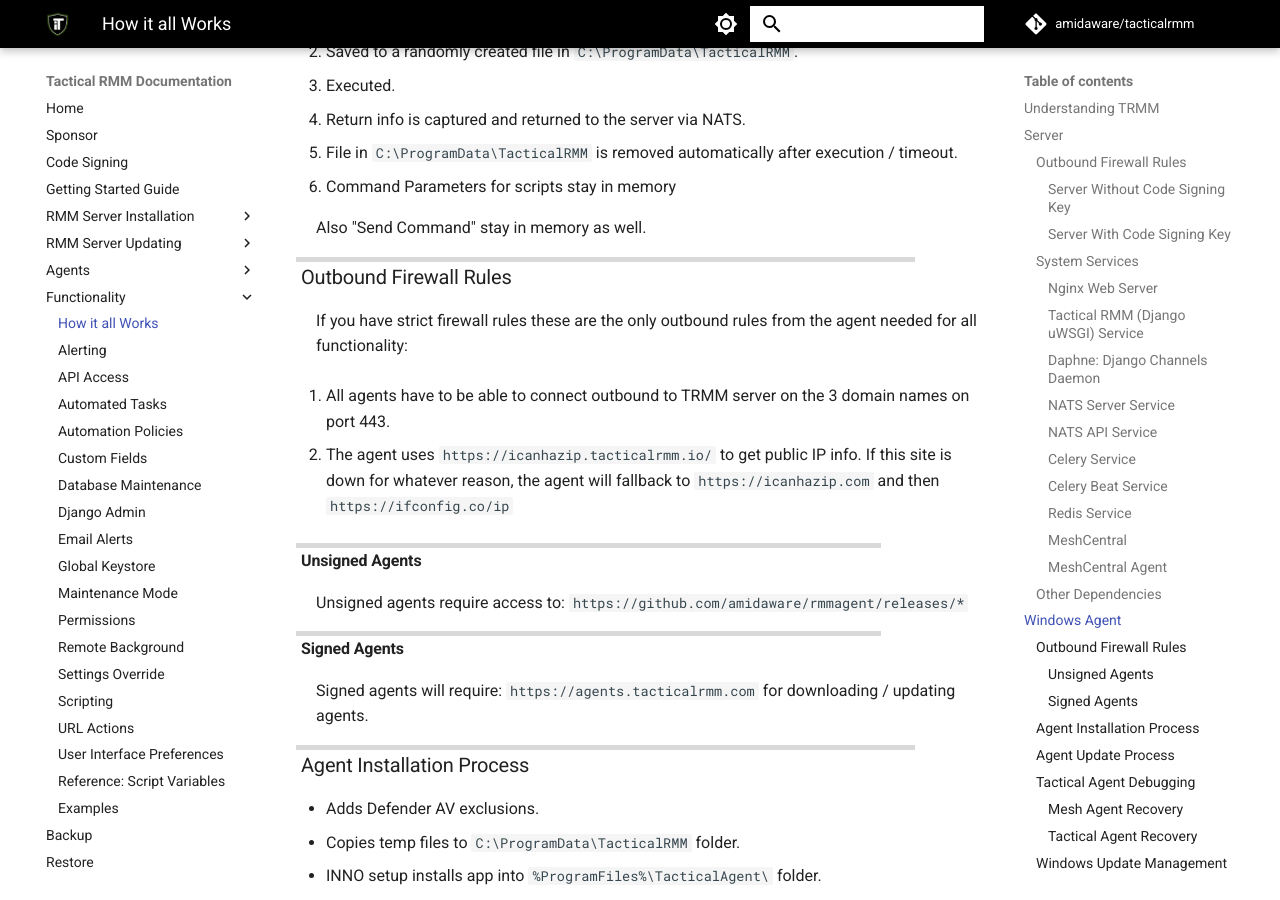
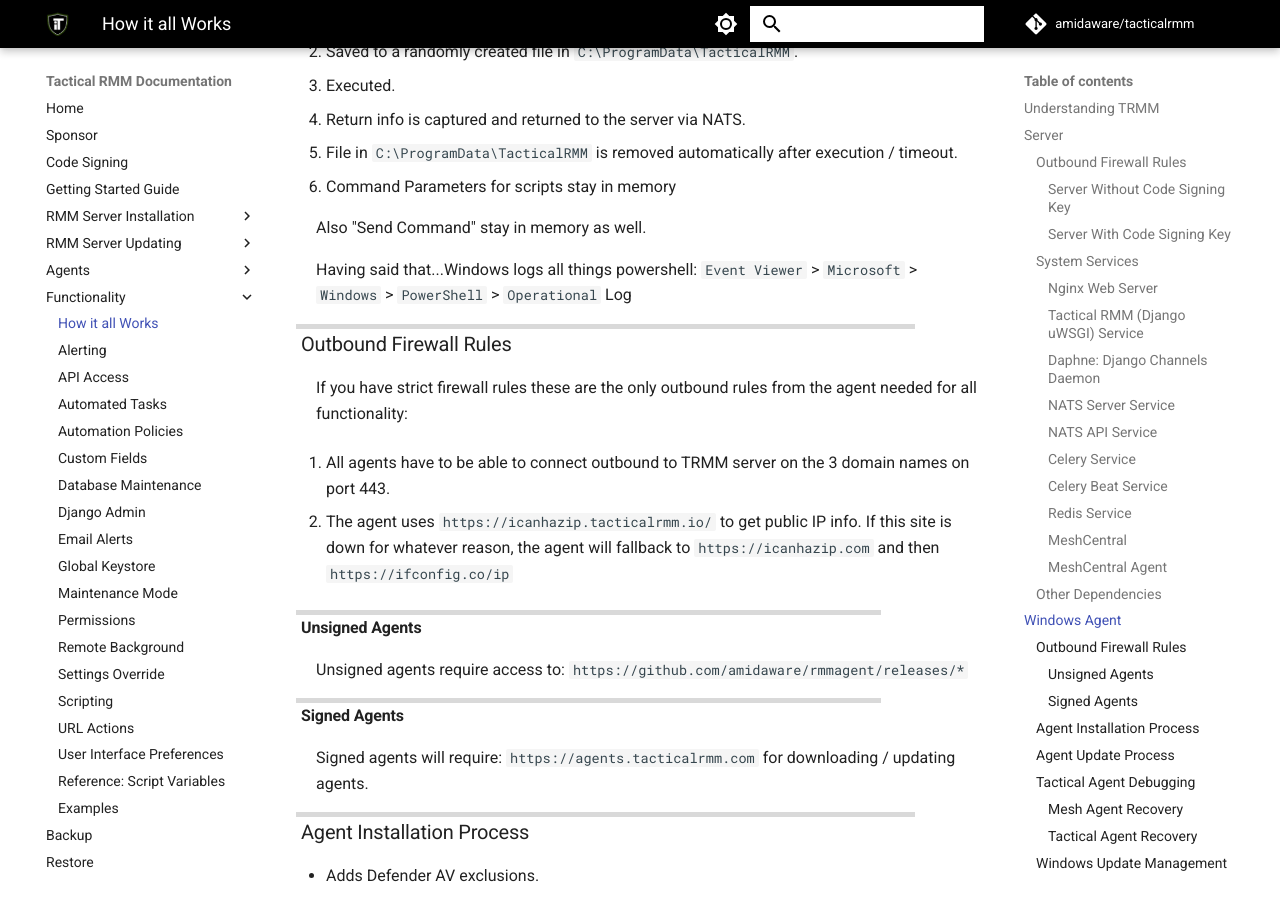
Before and after one commit to amidaware/trmm-docs, an MkDocs documentation site: the page built from docs/howitallworks.md, in a window 1280 px wide and 900 px high, scrolled down 7483 px. Built offline with MkDocs 1.6.1 and Material for MkDocs 9.7.7, drawn with Linux system fonts in a browser that asks for light colours; comment, search, counter and statistics services are not loaded.

Commit message:
writing up powershell event log info

```diff
--- a/docs/howitallworks.md
+++ b/docs/howitallworks.md
@@ -478,6 +478,8 @@
 
 Also "Send Command" stay in memory as well.
 
+Having said that...Windows logs all things powershell: `Event Viewer` > `Microsoft` > `Windows` > `PowerShell` > `Operational` Log
+
 ### Outbound Firewall Rules
 
 If you have strict firewall rules these are the only outbound rules from the agent needed for all functionality:
```
